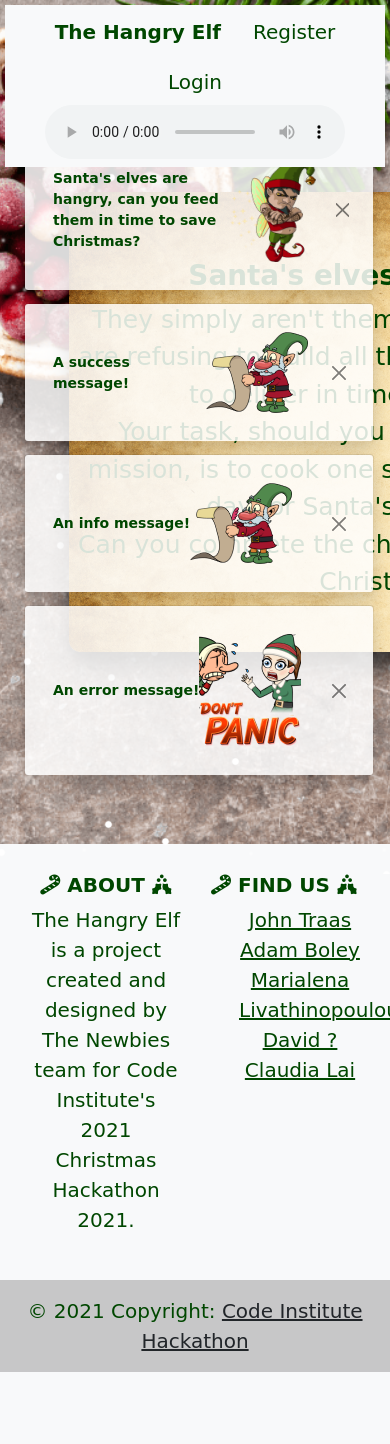
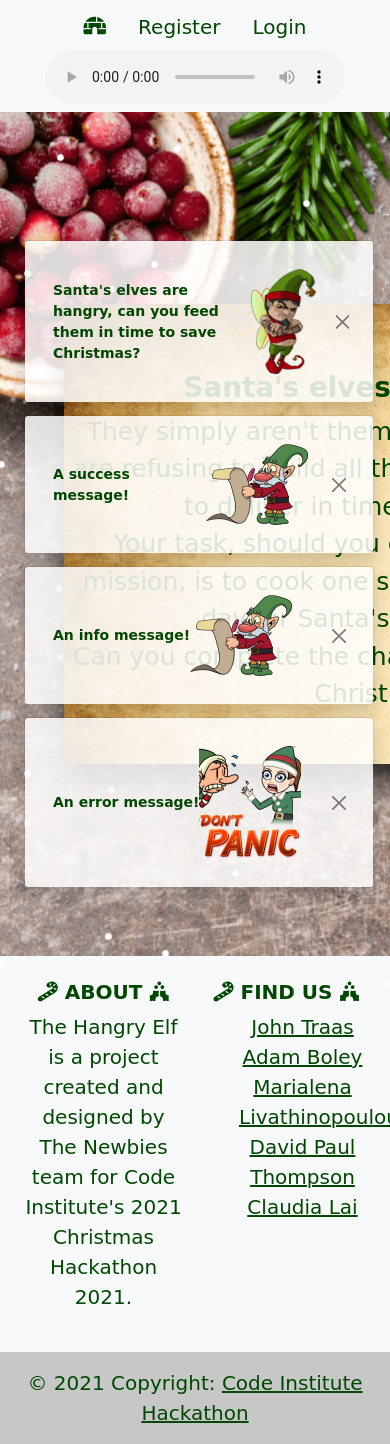
Before and after one commit to Jays-T/xmas_hacathon, a Django app: page / in a window 390 px wide; the page is wider, and only the part inside the window is pictured. Before the commit the page ends 1372 px from the top of that part, so only its background shows below. Run offline with Django 3.2, Linux system fonts and the light colour scheme; some libraries are stand-ins or nearby versions; some web fonts are replaced.

Commit message:
header and footer responsiveness (#88)

```diff
--- a/static/css/base.css
+++ b/static/css/base.css
@@ -54,6 +54,7 @@ a:hover {
     position: absolute;
     background-image: url("/media/1.png"), url("/media/2.png"), url("/media/3.png");
     animation: snowfall 30s linear infinite;
+    overflow: hidden;
 }
 
 @keyframes snowfall {
@@ -143,14 +144,6 @@ a:hover {
 }
 
 
-
-@media screen and (max-width: 768px) {
-    .row {
-        padding: 5px;
-    }
-
-}
-
 /*Styles for show_recipes.html */
 .recipe_wrapper {
     text-align: center;
@@ -172,3 +165,14 @@ ul {
     border-left: solid;
     border-color: #004700;
 }
+
+/* Media Queries */
+
+@media (max-width: 480px) {
+    #home-link {
+      display: none;
+    }
+    #icon-link {
+        display: block !important;
+    }
+  }
--- a/templates/base.html
+++ b/templates/base.html
@@ -60,15 +60,16 @@
   </head>
   <body>
     <!-- Navbar -->
-    <header class="container-fluid fixed-top">
+    <header class="container-fluid p-0 m-0">
       <div class="row">
         <div class="col-12 bg-light">
           <ul class="nav justify-content-center">
             <li class="nav-item mt-1">
-              <a href="{% url 'index' %}" class="nav-link"><strong>The Hangry Elf </strong></a>
+              <a href="{% url 'index' %}" class="nav-link"><i class="fas fa-igloo d-none mt-1" id="icon-link"></i><strong id="home-link">The Hangry Elf </strong>
+              </a>
             </li>
             {% if request.user.is_authenticated %}
-              <li class="nav-item">
+              <li class="nav-item mt-1">
                 <a href="{% url 'create_calendar' %}" class="nav-link">Save Christmas!</a>
               </li>
               <li class="nav-item mt-1">
@@ -116,8 +117,8 @@
 
           {% endif %}
         </div>
-        <div class="row" id="content-row">
-          <div class="col col-12" >
+        <div class="row">
+          <div class="col col-12">
             <!-- Will render the content from each template -->
             <div class="container">
               {% block content %}
@@ -128,7 +129,7 @@
       </section>
     </section>
     <!-- Footer -->
-    <footer class="text-center bg-light w-100">
+    <footer class="text-center bg-light w-100 p-0 m-0">
       <!-- Grid container -->
       <div class="container p-4">
         <!--Grid row-->
@@ -147,19 +148,19 @@
               <!-- Hidden bullets from: https://www.w3schools.com/howto/howto_css_list_without_bullets.asp -->
               <ul class="no-bullets">
                 <li>
-                  <a href="" class="footer-link">John Traas</a>
+                  <a href="https://github.com/Jays-T" class="footer-link">John Traas</a>
                 </li>
                 <li>
-                  <a href="" class="footer-link">Adam Boley</a>
+                  <a href="https://github.com/AdamBoley" class="footer-link">Adam Boley</a>
                 </li>
                 <li>
-                  <a href="" class="footer-link">Marialena Livathinopoulou</a>
+                  <a href="https://github.com/Anelairam" class="footer-link">Marialena Livathinopoulou</a>
                 </li>
                 <li>
-                  <a href="" class="footer-link"> David ? </a>
+                  <a href="https://github.com/tomod24" class="footer-link"> David Paul Thompson </a>
                 </li>
                 <li>
-                  <a href="" class="footer-link">Claudia Lai</a>
+                  <a href="https://github.com/ClaudiaLie" class="footer-link">Claudia Lai</a>
                 </li>
               </ul>
             </p>
@@ -173,7 +174,7 @@
       <!-- Copyright -->
       <div class="text-center p-3" style="background-color: rgba(0, 0, 0, 0.2);">
         © 2021 Copyright:
-        <a class="text-dark" href="https://hackathon.codeinstitute.net/">Code Institute Hackathon</a>
+        <a href="https://hackathon.codeinstitute.net/" class="footer-link">Code Institute Hackathon</a>
       </div>
       <!-- Copyright -->
     </footer>
```
